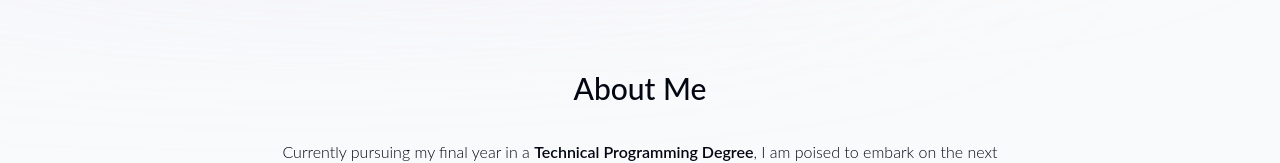
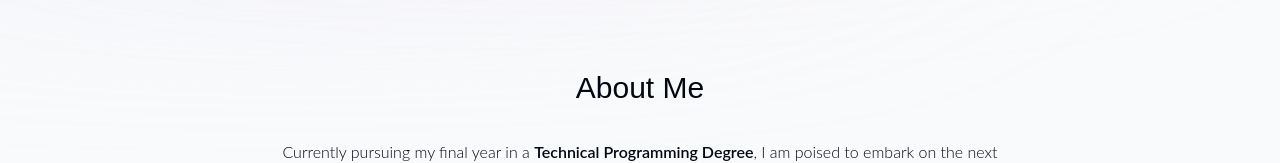
Before and after one commit to Kev-Villegas/portfolio, a Next.js app: page / in a window 1280 px wide. Shown: the part 754-917 px from the top of the page. Built offline with nearby package versions, Linux system fonts and the light colour scheme.

Commit message:
Just Changing the Font

```diff
--- a/components/SectionHeading.tsx
+++ b/components/SectionHeading.tsx
@@ -6,7 +6,7 @@ type SectionHeadingProps = {
 
 const SectionHeading = ({ children }: SectionHeadingProps) => {
   return (
-    <h2 className='text-3xl font-medium capitalize mb-8 text-center font-primary'>
+    <h2 className='text-3xl font-medium capitalize mb-8 text-center font-secondary'>
       {children}
     </h2>
   );
```
